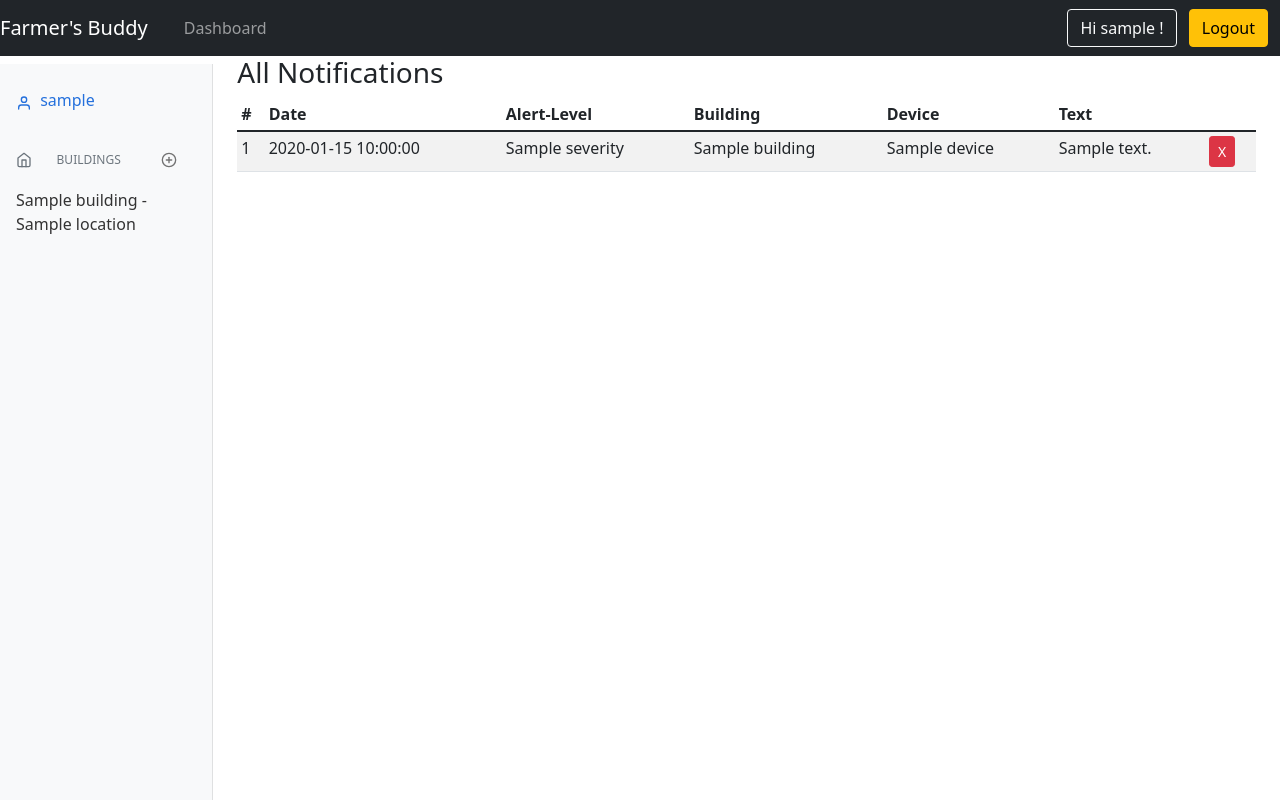
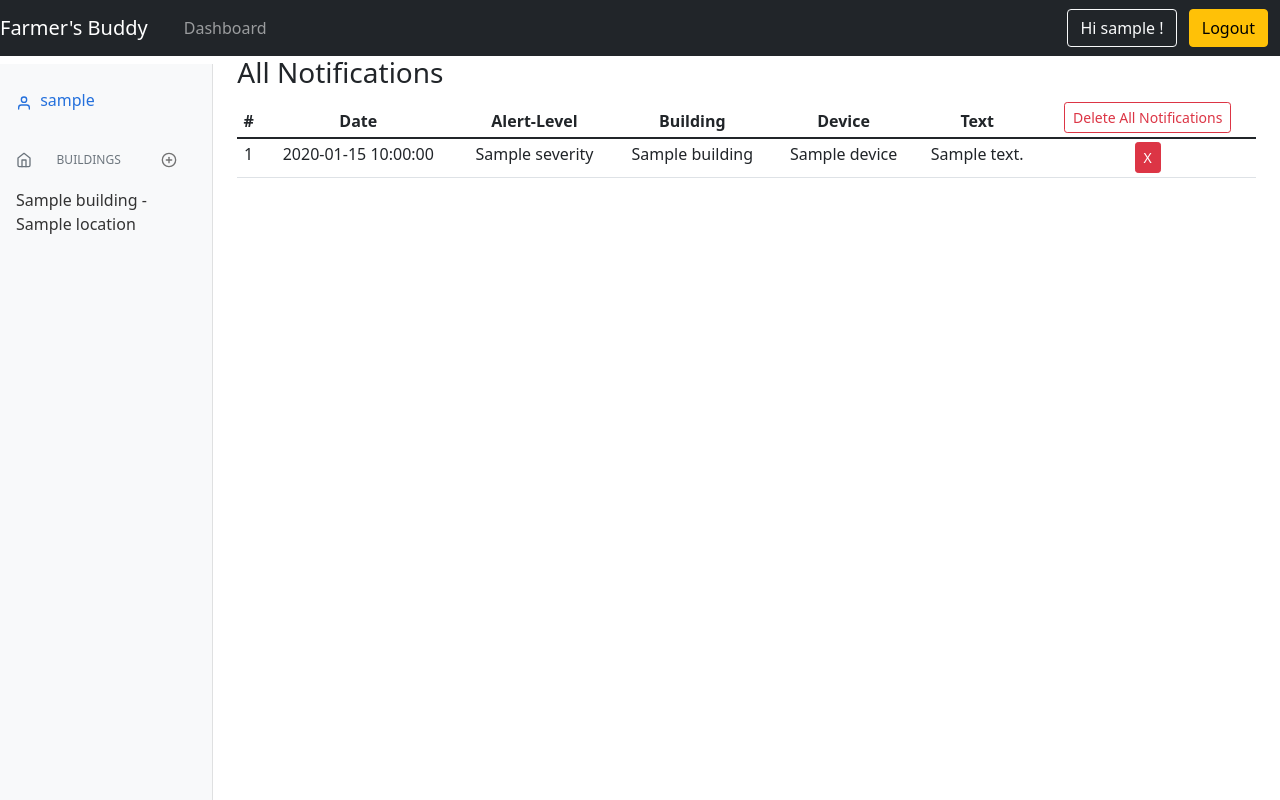
Before and after one commit to markostamos/iot_monitoring, a Flask app: page /dashboard in a window 1280 px wide. Run offline with Flask 2, Linux system fonts and the light colour scheme; the visitor is signed in with stand-in values (Sample User, id 1); a database or web service that is not in the repository returns one stand-in record (values such as "Sample title"); some libraries are stand-ins or nearby versions.

Commit message:
delete notifications feature

```diff
--- a/api/routes/main.py
+++ b/api/routes/main.py
@@ -16,9 +16,33 @@ def index():
 def delete_notification():
 
     mongo.db.notifications.delete_one({
-        "user_id": session["user_id"],
+        "username": session["username"],
         "_id": ObjectId(request.form["notification_id"])
     })
+    return "success"
+
+
+@app.route('/delete_notifications', methods=["POST"])
+@login_required
+def delete_notifications():
+
+    if request.form["device"] == "None" and request.form["building"] == "None":
+        mongo.db.notifications.delete_many({
+            'username': session["username"]
+        })
+    elif request.form["device"] == "None":
+        mongo.db.notifications.delete_many({
+            'username': session["username"],
+            'building': request.form["building"]
+        })
+    else:
+        mongo.db.notifications.delete_many({
+            'username': session["username"],
+            'building': request.form["building"],
+            'device': request.form["device"]
+        })
+
+    print(request.form["building"])
     return "success"
 
 
--- a/api/static/js/dashboard.js
+++ b/api/static/js/dashboard.js
@@ -58,7 +58,15 @@ $(document).ready(function() {
 
         });
     })
+    $("#delete_notifications").click(() => {
+        $.post('/delete_notifications', {
+            device: chosen_device,
+            building: chosen_building
+        }, (res) => {
+            $("#notification_body").empty();
+        })
 
+    });
     $(".dropdown-menu li a").click(function() {
 
         $("#timespan").text($(this).text());
--- a/api/templates/dashboard.html
+++ b/api/templates/dashboard.html
@@ -116,44 +116,47 @@
             {% elif chosen_building %}
 
             <h3> Notifications for all devices in {{chosen_building}}</h3>
+
             <div class="btn-toolbar mb-2 mb-md-0">
                 <button type="button" id="delete_building" class="btn btn-sm btn-outline-danger">Delete {{chosen_building}}</button>
             </div>
             {%else %}
             <h3> All Notifications </h3>
+
             {% endif%}
             <div class="table-responsive">
                 <table class="table table-striped table-sm">
                     <thead>
                         <tr>
-                            <th scope="col">#</th>
-                            <th scope="col">Date</th>
-                            <th scope="col">Alert-Level</th>
+                            <th scope="col" class="text-center">#</th>
+                            <th scope="col" class="text-center">Date</th>
+                            <th scope="col" class="text-center">Alert-Level</th>
                             {% if not chosen_building and not chosen_device %}
-                            <th scope="col">Building</th>
-                            <th scope="col">Device</th>
+                            <th scope="col" class="text-center">Building</th>
+                            <th scope="col" class="text-center">Device</th>
                             {% elif not chosen_device%}
-                            <th scope="col">Device</th>
+                            <th scope="col" class="text-center">Device</th>
                             {% endif %}
 
-                            <th scope="col">Text</th>
-                            <th scope="col"></th>
+                            <th scope="col" class="text-center">Text</th>
+                            <th scope="col" class="text-center"><button type="button" id="delete_notifications" class="btn btn-outline-danger btn-sm">Delete All Notifications</button></th>
                         </tr>
                     </thead>
-                    <tbody>
+                    <tbody id="notification_body">
                         {% for notification in notifications%}
+                        <tr></tr>
                         <tr id="{{notification['_id']}}">
-                            <td>{{loop.index}}</td>
-                            <td>{{notification["date"]}}</td>
-                            <td>{{notification["severity"]}}</td>
+                            <td class="text-center">{{loop.index}}</td>
+                            <td class="text-center">{{notification["date"]}}</td>
+                            <td class="text-center">{{notification["severity"]}}</td>
                             {% if not chosen_building and not chosen_device %}
-                            <td>{{notification["building"]}}</td>
-                            <td>{{notification["device"]}}</td>
+                            <td class="text-center">{{notification["building"]}}</td>
+                            <td class="text-center">{{notification["device"]}}</td>
                             {% elif not chosen_device%}
-                            <td>{{notification["device"]}}</td>
+                            <td class="text-center">{{notification["device"]}}</td>
                             {% endif %}
-                            <td>{{notification["text"]}}</td>
-                            <td>
+                            <td class="text-center">{{notification["text"]}}</td>
+                            <td class="text-center">
                                 <button type="button" onclick="delete_notification(this)" class="btn btn-danger btn-sm">X</button>
                             </td>
                         </tr>
```
